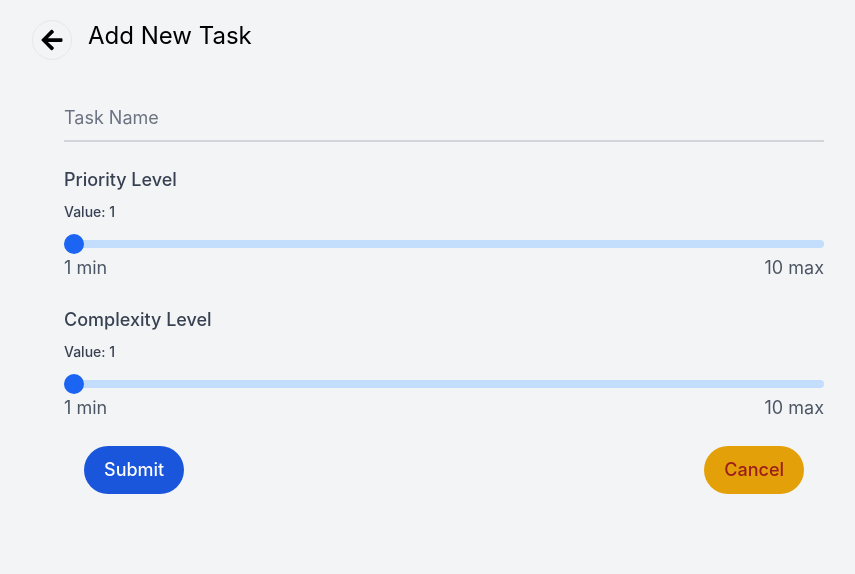
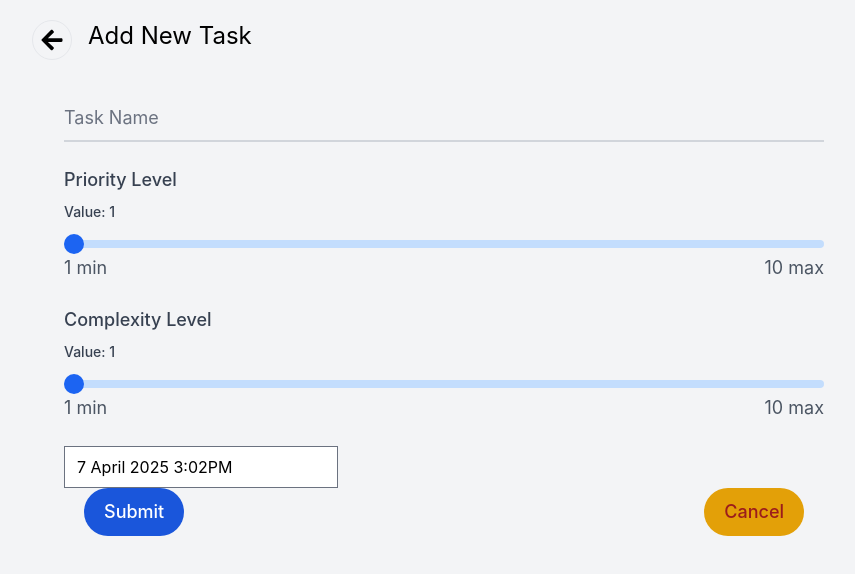
Before and after one commit to douglas86/Todo-App-React, a React (Vite) app: page /new-task in a window 1280 px wide. Shown: the top 574 px of the page, without its empty margins (208-1063 px from the left). Built offline with nearby package versions, Linux system fonts and the light colour scheme.

Commit message:
feat(created): Date Picker with time selector

```diff
--- a/package.json
+++ b/package.json
@@ -17,6 +17,7 @@
     "prop-types": "^15.8.1",
     "react": "^19.0.0",
     "react-admin": "^5.6.4",
+    "react-datepicker": "^8.3.0",
     "react-dom": "^19.0.0",
     "react-hook-form": "^7.55.0",
     "react-icons": "^5.5.0",
--- a/src/components/organism/Form.tsx
+++ b/src/components/organism/Form.tsx
@@ -5,6 +5,11 @@ import FormButton from "../molecule/FormButton.tsx";
 import useLocal from "../../hooks/useLocal.tsx";
 import { FormInputs } from "../../utils/types.tsx";
 import RangeSlider from "../molecule/RangeSlider.tsx";
+
+// date picker
+import DatePicker from "react-datepicker";
+import { isToday } from "date-fns";
+import "react-datepicker/dist/react-datepicker.css";
 
 const Form = () => {
   const {
@@ -18,6 +23,7 @@ const Form = () => {
     defaultValues: {
       priority: "1",
       complexity: "1",
+      date: new Date(),
     },
   });
 
@@ -65,6 +71,20 @@ const Form = () => {
         handleChange={handleComplexity}
       />
 
+      <DatePicker
+        selected={watch("date")}
+        dateFormat="d MMMM yyyy h:mmaa"
+        onChange={(d) => setValue("date", d ? d : new Date())}
+        minDate={new Date()}
+        showTimeSelect
+        minTime={
+          isToday(watch("date"))
+            ? new Date()
+            : new Date(new Date().setHours(0, 0, 0, 0))
+        }
+        maxTime={new Date(new Date().setHours(23, 59, 59))}
+      />
+
       {/*form buttons*/}
       <FormButton />
     </form>
--- a/src/utils/types.tsx
+++ b/src/utils/types.tsx
@@ -6,4 +6,5 @@ export type FormInputs = {
   taskName: string;
   priority: string;
   complexity: string;
+  date: Date;
 };
```
Also changed, not shown: 1 other file (tests, documents, lock files or other folders).
